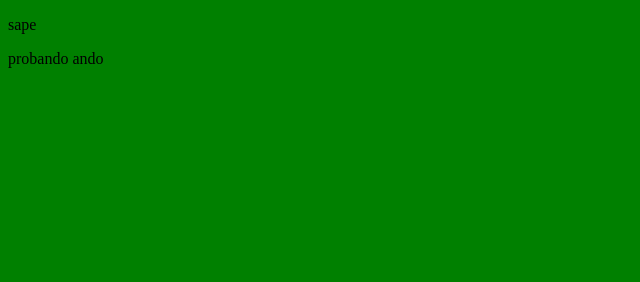
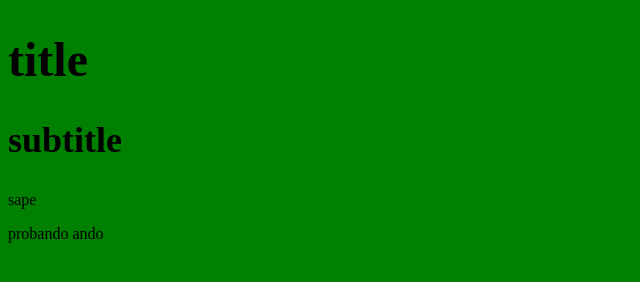
Before and after one commit to bikersp/test, a plain HTML site: page index.html in a window 1280 px wide. Shown: the whole page, without its empty margins (0-640 px from the left). Drawn offline with Linux system fonts and the light colour scheme.

Commit message:
header 1

```diff
--- a/estilos.css
+++ b/estilos.css
@@ -2,3 +2,7 @@ body{
   background-color: green;
   text-color: blue;
 }
+header{
+  font-size: 24px;
+  text-color: orange;
+}
--- a/index.html
+++ b/index.html
@@ -9,6 +9,10 @@
   <link href="estilos.css" rel="stylesheet">
 </head>
 <body>
+  <header class="container">
+    <h1>title</h1>
+    <h2>subtitle</h2>
+  </header>
   <div class="container">
     <p>sape</p>
     <p>probando ando</p>
```
